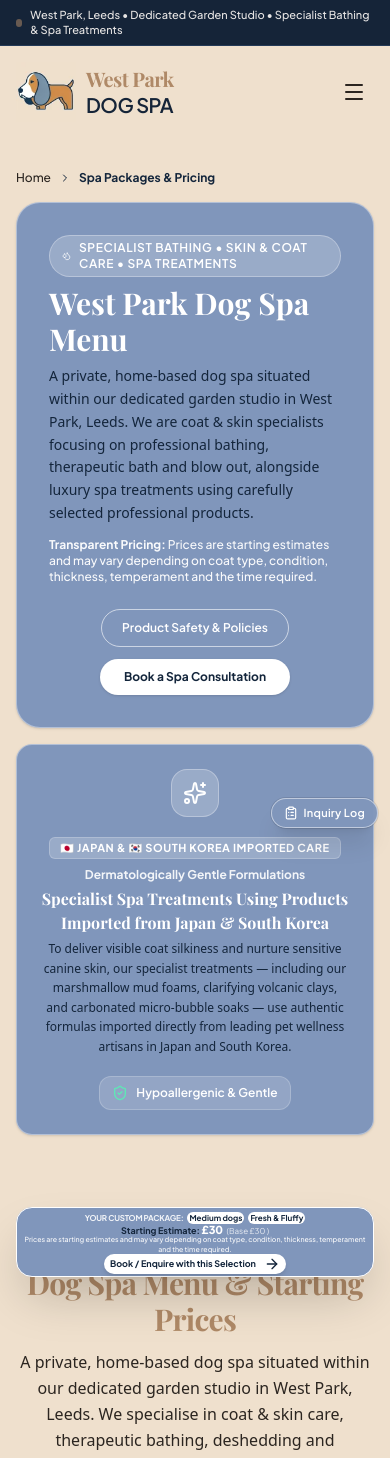
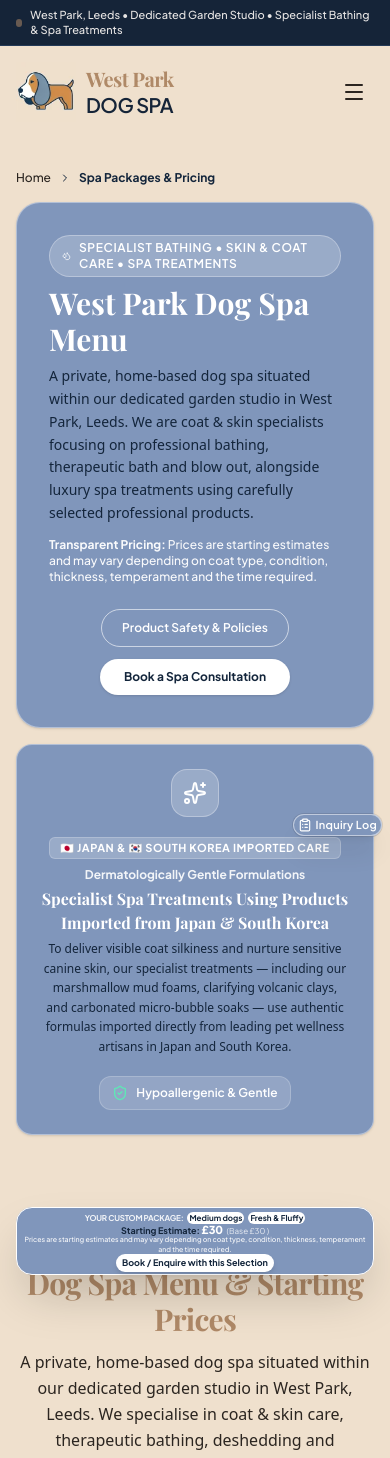
Before and after one commit to chrisbee2812/wpdoggroom-v2, a React (Vite) app: page /#/pricing in a window 390 px wide. Shown: the top 1458 px of the page. Built offline with nearby package versions, Linux system fonts and the light colour scheme; a web font is replaced by a local one.

Commit message:
reduced inquiry log and running quote on mobile views

```diff
--- a/src/app.tsx
+++ b/src/app.tsx
@@ -44,11 +44,11 @@ export default function App() {
         <Footer />
 
         {/* Floating Inquiry Log Access Button - Adjusted position & mobile-optimized clearance */}
-        <div className="fixed bottom-4 right-3 sm:bottom-6 sm:right-6 z-40 pointer-events-auto">
+        <div className="fixed bottom-2 right-2 sm:bottom-6 sm:right-6 z-40 pointer-events-auto">
           <button
             type="button"
             onClick={() => setShowInquiryLog(true)}
-            className="flex items-center gap-1.5 sm:gap-2 px-3 py-1.5 sm:px-3.5 sm:py-2 rounded-full bg-[#8096bb]/95 hover:bg-[#6e85ab] text-white border border-white/50 shadow-xl hover:shadow-2xl text-[11px] sm:text-xs font-semibold transition-all group cursor-pointer backdrop-blur-md active:scale-95 ring-1 ring-black/10"
+            className="flex items-center gap-1 sm:gap-2 px-1 py-0.5 sm:px-3.5 sm:py-2 rounded-full bg-[#8096bb]/95 hover:bg-[#6e85ab] text-white border border-white/50 shadow-xl hover:shadow-2xl text-[11px] sm:text-xs font-semibold transition-all group cursor-pointer backdrop-blur-md active:scale-95 ring-1 ring-black/10"
             title="View submitted client inquiries"
           >
             <ClipboardList className="w-3.5 h-3.5 sm:w-4 sm:h-4 text-white group-hover:scale-110 transition-transform" />
--- a/src/components/Hero.tsx
+++ b/src/components/Hero.tsx
@@ -82,7 +82,7 @@ export const Hero: React.FC = () => {
           <div className="lg:col-span-5 relative">
             <div className="relative mx-auto max-w-md lg:max-w-none">
               {/* Primary Large Image */}
-              <div className="relative rounded-3xl overflow-hidden shadow-xl border-4 border-white aspect-[4/5] bg-[#8096bb]">
+              <div className="relative rounded-3xl overflow-hidden shadow-xl border-4 border-white aspect-4/5 bg-[#8096bb]">
                 <img
                   src="https://images.unsplash.com/photo-1548199973-03cce0bbc87b?auto=format&fit=crop&w=1000&q=80"
                   alt="Happy pampering dog enjoying bath at West Park Luxury Dog Spa"
--- a/src/components/PricingSection.tsx
+++ b/src/components/PricingSection.tsx
@@ -976,7 +976,7 @@ export const PricingSection: React.FC<PricingSectionProps> = ({ onSelectPackage,
               className="-mt-1 -mb-0.5 md:mt-0.5 md:mb-0.5 px-1.5 py-0.5 w-auto sm:px-6 sm:py-3 bg-white hover:bg-[#efe0cd] text-[#13253b] rounded-xl text-[9px] sm:text-sm font-bold transition-all shadow-md flex items-center justify-center gap-2 cursor-pointer hover:scale-105 active:scale-95 shrink-0"
             >
               <span>Book / Enquire with this Selection</span>
-              <ArrowRight className="w-4 h-4" />
+              <ArrowRight className="hidden md:block md:w-4 md:h-4" />
             </button>
           </div>
         </div>
```
